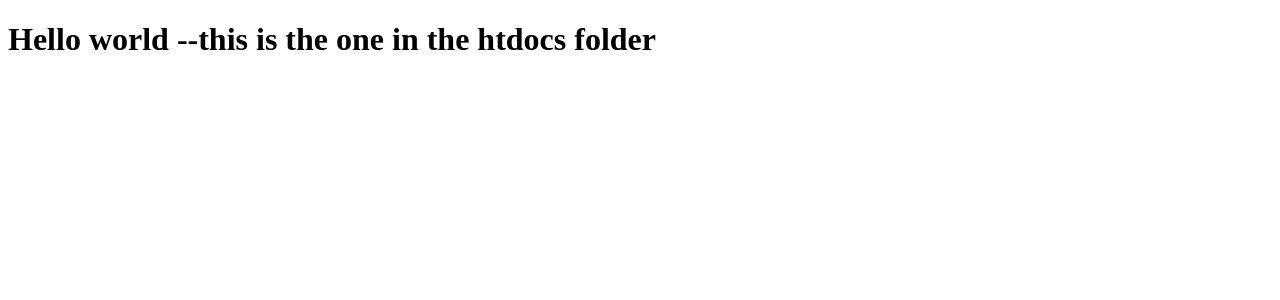
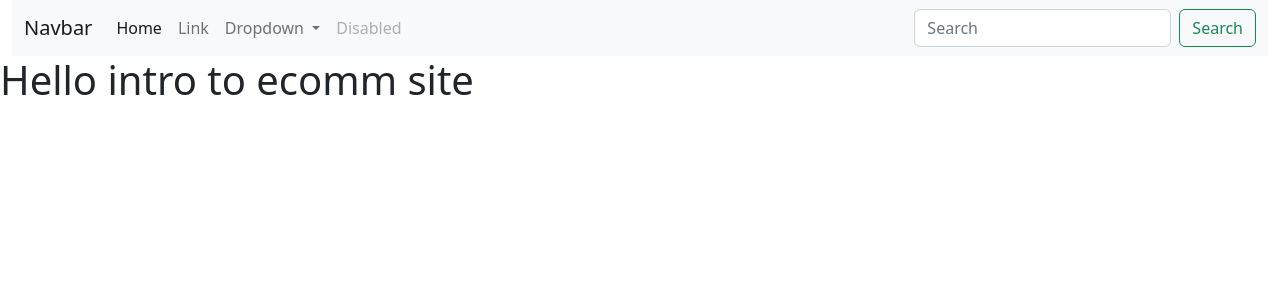
Before and after one commit to thenoiseinspace/php-practice-store-project, a PHP site: page / in a window 1280 px wide. Shown: the top 300 px of the page. Run offline with PHP 8.4, Linux system fonts and the light colour scheme.

Commit message:
adding navbar

```diff
--- a/index.php
+++ b/index.php
@@ -4,10 +4,61 @@
     <meta charset="UTF-8">
     <meta http-equiv="X-UA-Compatible" content="IE=edge">
     <meta name="viewport" content="width=device-width, initial-scale=1.0">
-    <title>PHP code</title>
+    <title>Ecommerce website using PHP and MySQL</title>
+    <!-- bootstrap css link -->
+    <!-- CSS only -->
+<link href="https://cdn.jsdelivr.net/npm/bootstrap@5.2.2/dist/css/bootstrap.min.css" rel="stylesheet" integrity="sha384-Zenh87qX5JnK2Jl0vWa8Ck2rdkQ2Bzep5IDxbcnCeuOxjzrPF/et3URy9Bv1WTRi" crossorigin="anonymous">
+
+    <!-- font awesome link  -->
+    <link rel="stylesheet" href="https://cdnjs.cloudflare.com/ajax/libs/font-awesome/6.2.0/css/all.min.css" integrity="sha512-xh6O/CkQoPOWDdYTDqeRdPCVd1SpvCA9XXcUnZS2FmJNp1coAFzvtCN9BmamE+4aHK8yyUHUSCcJHgXloTyT2A==" crossorigin="anonymous" referrerpolicy="no-referrer" />
+
 </head>
 <body>
-    <h1>Hello world --this is the one in the htdocs folder</h1>
+    <!-- navbar -->
+    <div class="container-fluid">
+        <!--first child-->
+        <nav class="navbar navbar-expand-lg bg-light">
+  <div class="container-fluid">
+    <a class="navbar-brand" href="#">Navbar</a>
+    <button class="navbar-toggler" type="button" data-bs-toggle="collapse" data-bs-target="#navbarSupportedContent" aria-controls="navbarSupportedContent" aria-expanded="false" aria-label="Toggle navigation">
+      <span class="navbar-toggler-icon"></span>
+    </button>
+    <div class="collapse navbar-collapse" id="navbarSupportedContent">
+      <ul class="navbar-nav me-auto mb-2 mb-lg-0">
+        <li class="nav-item">
+          <a class="nav-link active" aria-current="page" href="#">Home</a>
+        </li>
+        <li class="nav-item">
+          <a class="nav-link" href="#">Link</a>
+        </li>
+        <li class="nav-item dropdown">
+          <a class="nav-link dropdown-toggle" href="#" role="button" data-bs-toggle="dropdown" aria-expanded="false">
+            Dropdown
+          </a>
+          <ul class="dropdown-menu">
+            <li><a class="dropdown-item" href="#">Action</a></li>
+            <li><a class="dropdown-item" href="#">Another action</a></li>
+            <li><hr class="dropdown-divider"></li>
+            <li><a class="dropdown-item" href="#">Something else here</a></li>
+          </ul>
+        </li>
+        <li class="nav-item">
+          <a class="nav-link disabled">Disabled</a>
+        </li>
+      </ul>
+      <form class="d-flex" role="search">
+        <input class="form-control me-2" type="search" placeholder="Search" aria-label="Search">
+        <button class="btn btn-outline-success" type="submit">Search</button>
+      </form>
+    </div>
+  </div>
+</nav>
+    </div>
 
+
+<h1>Hello intro to ecomm site</h1>
+
+    <!-- bootstrap js link -->
+    <script src="https://cdn.jsdelivr.net/npm/bootstrap@5.2.2/dist/js/bootstrap.bundle.min.js" integrity="sha384-OERcA2EqjJCMA+/3y+gxIOqMEjwtxJY7qPCqsdltbNJuaOe923+mo//f6V8Qbsw3" crossorigin="anonymous"></script>
 </body>
 </html>
```
